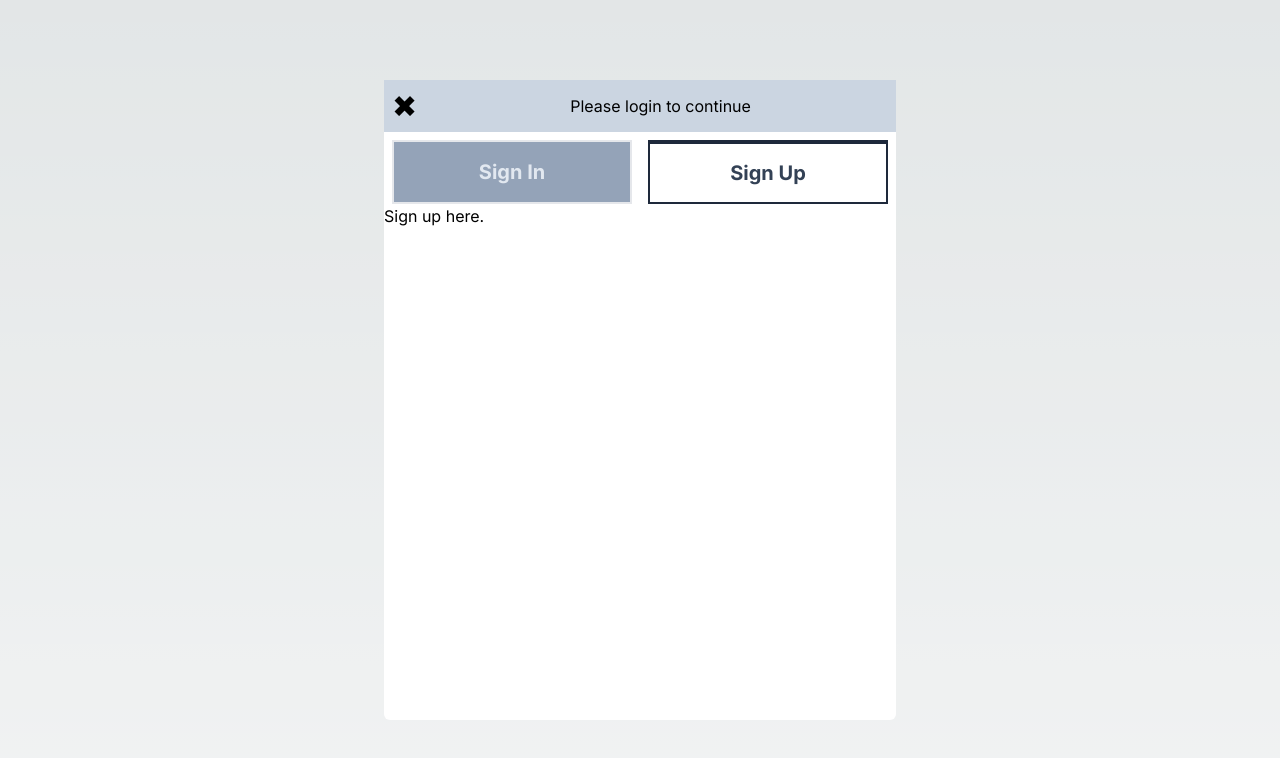
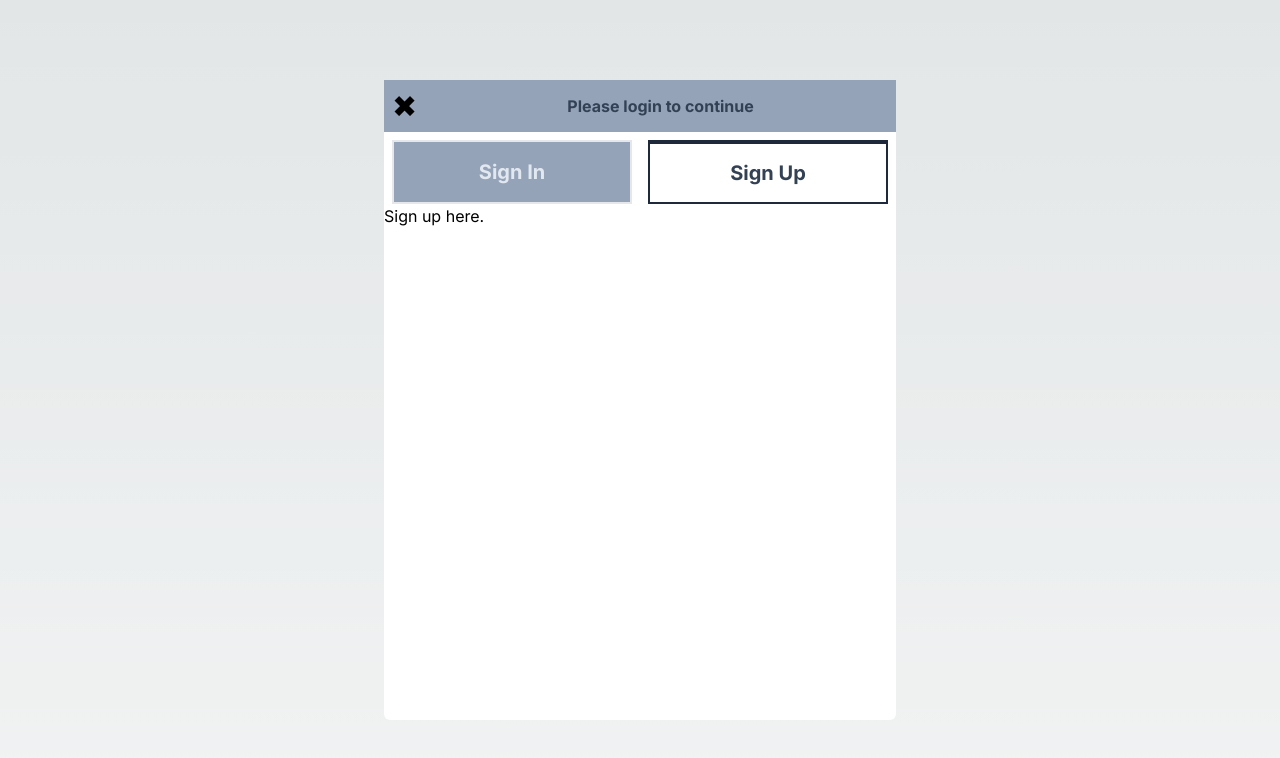
Before and after one commit to mcaupybugs/MConvertify, a Next.js app: page / in a window 1280 px wide. Both pictures are taken after a click on the button "SignUp". Shown: the top 758 px of the page. Built offline with nearby package versions, Linux system fonts and the light colour scheme.

Commit message:
Added basic UI starting google auth addition

```diff
--- a/app/components/authentication/modal.tsx
+++ b/app/components/authentication/modal.tsx
@@ -34,10 +34,10 @@ const Modal = ({toggleAuth, authCategory}) => {
     return(
         <div className='flex bg-white/30 h-screen w-screen justify-center items-center text-black'>
             <div className='flex flex-col h-4/5 w-2/5 bg-white rounded-md'>
-                <div className='flex flex-row justify-center items-center bg-slate-300'>
+                <div className='flex flex-row justify-center items-center bg-slate-400'>
                     <span className='w-fit text-3xl items-start p-2 hover:cursor-pointer' onClick={() => toggleAuth(AuthType.Close)}> &#x2716; </span>
                     <div className='flex-grow flex justify-center items-center h-full'>
-                        <p className='text-center'>Please login to continue</p>
+                        <p className='text-center text-slate-700 font-bold'>Please login to continue</p>
                     </div>
                 </div>
                 <div className='flex flex-row justify-evenly w-full h-16 mt-2'>
--- a/app/components/authentication/signIn.tsx
+++ b/app/components/authentication/signIn.tsx
@@ -8,14 +8,14 @@ const SignIn = () => {
             <div className='flex flex-row w-full h-full mt-4'>
                 <div className='flex flex-row ml-8 h-full w-full'>
                 <input className="h-4 justify-start items-start" type='checkbox' name='remember-me'></input>
-                <p className='h-full text-xs ml-2'>Remember Me</p>
+                <p className='h-full text-xs ml-2 text-slate-700 font-bold'>Remember Me</p>
                 </div>
                 <span className='w-full h-full justify-end'><p className='text-xs text-slate-700 font-bold items-end text-end mr-8'>Forgot Password ?</p></span>
             </div>
-            <div className='w-full h-full'>
-                <button className='w-full h-full bg-slate-400'>Sign In</button>
+            <div className='w-full h-full pl-8 pr-8'>
+                <button className='w-full h-12 bg-slate-400 text-slate-700 font-bold'>Sign In</button>
             </div>
-            <hr className='border-2 m-8 border-black border-solid'></hr>
+            <hr className='border-2 m-8 border-slate-700 border-solid'></hr>
         </div>
     )
 }
```
